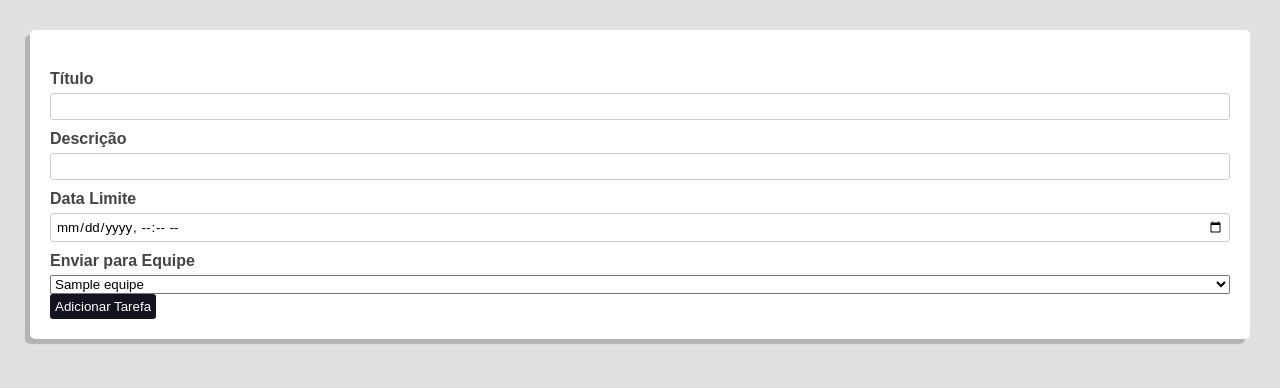
After one commit to KauanMonteiro/Gerenciador_De_Tarefas, a Django app: template tarefas/templates/tarefas/pages/adicionar_tarefa.html in a window 1280 px wide. The commit adds this page. Shown: the top 388 px of the page. Run offline with Django 5.2, Linux system fonts and the light colour scheme; the template is opened without the code that fills it: values that come from a table or form of the project are taken from there, others are empty; tables that the repository leaves empty hold one stand-in row (values such as "Sample post").

Commit message:
Adicionar funcionalidade de criação de tarefas para usuários com cargo de Professor

```diff
--- a/tarefas/models.py
+++ b/tarefas/models.py
@@ -10,12 +10,12 @@ class Equipe(models.Model):
 
 class Tarefas(models.Model):
      titulo = models.CharField(max_length=100)
-     autor = models.ForeignKey(Usuario, on_delete=models.CASCADE,related_name='tarefas_autor')
+     autor = models.ForeignKey(Usuario, on_delete=models.CASCADE, related_name='tarefas_autor')
      descricao = models.TextField('')
      data_criacao = models.DateTimeField(auto_now_add=True)
      data_limite = models.DateTimeField(auto_now_add=False)
      concluida = models.ManyToManyField(Usuario, blank=True, null=True)
-     tarefa_para = models.ForeignKey(Equipe, on_delete=models.CASCADE, null= False)
+     tarefa_para = models.ManyToManyField(Equipe, null= False)
 
      def __str__(self):
           return self.titulo
--- a/tarefas/static/tarefas/css/style.css
+++ b/tarefas/static/tarefas/css/style.css
@@ -426,3 +426,49 @@ h1, h2, h3, h4, h5, h6 {
     max-width: 400px;
   }
 }
+.adicionar_tarefas {
+  background-color: #ffffff;
+  box-shadow: -5px 5px 1px rgba(0, 0, 0, .2);
+  transition: all 300ms ease-in-out;
+  border-radius: 0.5rem;
+  overflow: hidden;
+  margin-bottom: 2rem;
+  padding: 2rem;
+}
+
+.adicionar_tarefas h2 {
+  text-align: center;
+  margin-bottom: 2rem;
+}
+
+.adicionar_tarefas form {
+  display: flex;
+  flex-direction: column;
+}
+
+.adicionar_tarefas label {
+  margin-bottom: 0.5rem;
+  font-weight: bold;
+}
+
+.adicionar_tarefas input[type="text"],
+.adicionar_tarefas input[type="datetime-local"] {
+  padding: 0.5rem;
+  margin-bottom: 1rem;
+  border: 1px solid #ccc;
+  border-radius: 0.3rem;
+}
+
+.adicionar_tarefas button[type="submit"] {
+  background-color: #13141f;
+  color: #fff;
+  border: none;
+  border-radius: 0.3rem;
+  padding: 0.5rem;
+  cursor: pointer;
+  transition: background-color 0.3s;
+}
+
+.adicionar_tarefas button[type="submit"]:hover {
+  background-color: #242531;
+}
--- /dev/null
+++ b/tarefas/templates/tarefas/pages/adicionar_tarefa.html
@@ -0,0 +1,30 @@
+{% include "tarefas/partials/head.html" %}
+<div class="container">
+    <div class="adicionar_tarefas">
+        <h2></h2>
+
+        <form action="{% url "adicionar_tarefas" %}" method="POST">
+            {% csrf_token %}
+
+            <label for="titulo">Título</label>
+            <input type="text" id="titulo" name="titulo" required>
+
+            <label for="descricao">Descrição</label>
+            <input type="text" id="descricao" name="descricao" required>
+
+            <label for="data_limite">Data Limite</label>
+            <input type="datetime-local" id="data_limite" name="data_limite" required>
+
+            <label for="tarefa_para">Enviar para Equipe</label>
+            <select id="tarefa_para" name="tarefa_para" required>
+                {% for equipe in equipes %}
+                    <option value="{{ equipe.id }}">{{ equipe.nome_equipe }}</option>
+                {% endfor %}
+            </select>
+
+            <div class="bnt-add">
+                <button type="submit">Adicionar Tarefa</button>
+            </div>
+        </form>
+    </div>
+</div>
```
Also changed, not shown: tarefas/views.py (+21 -1 lines), tarefas/migrations/0009_remove_tarefas_tarefa_para_tarefas_tarefa_para.py (added).
